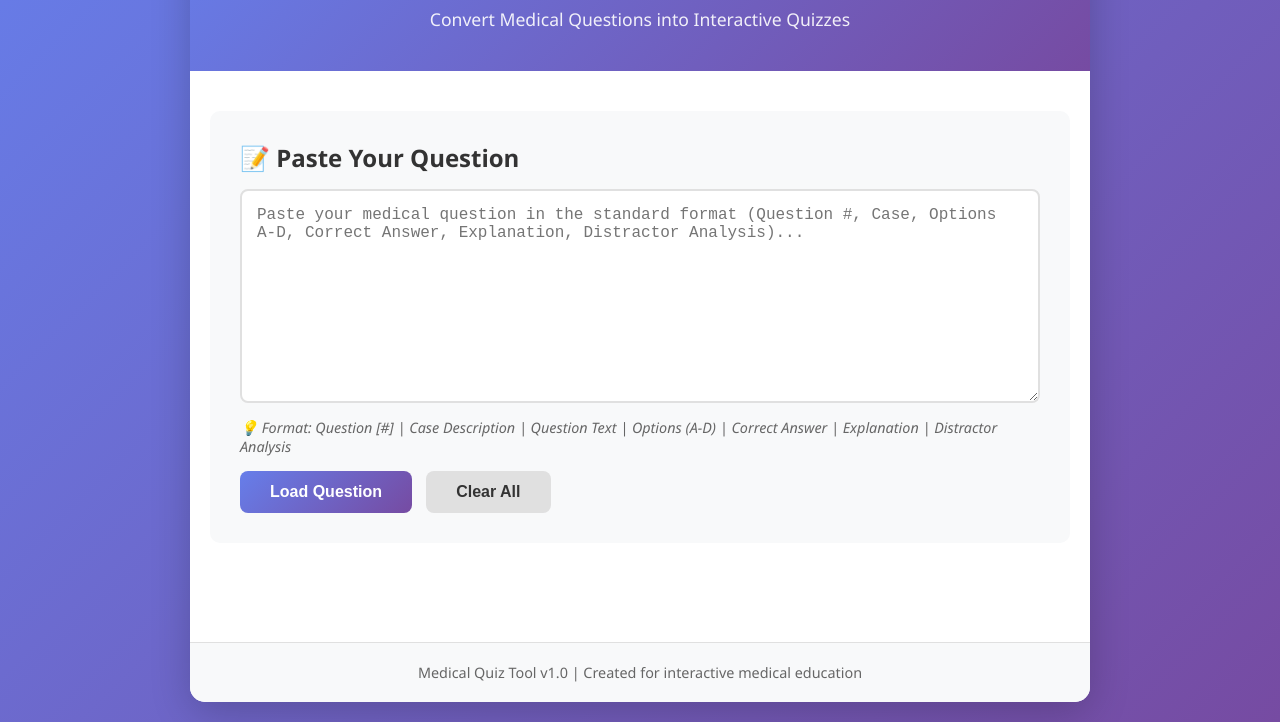
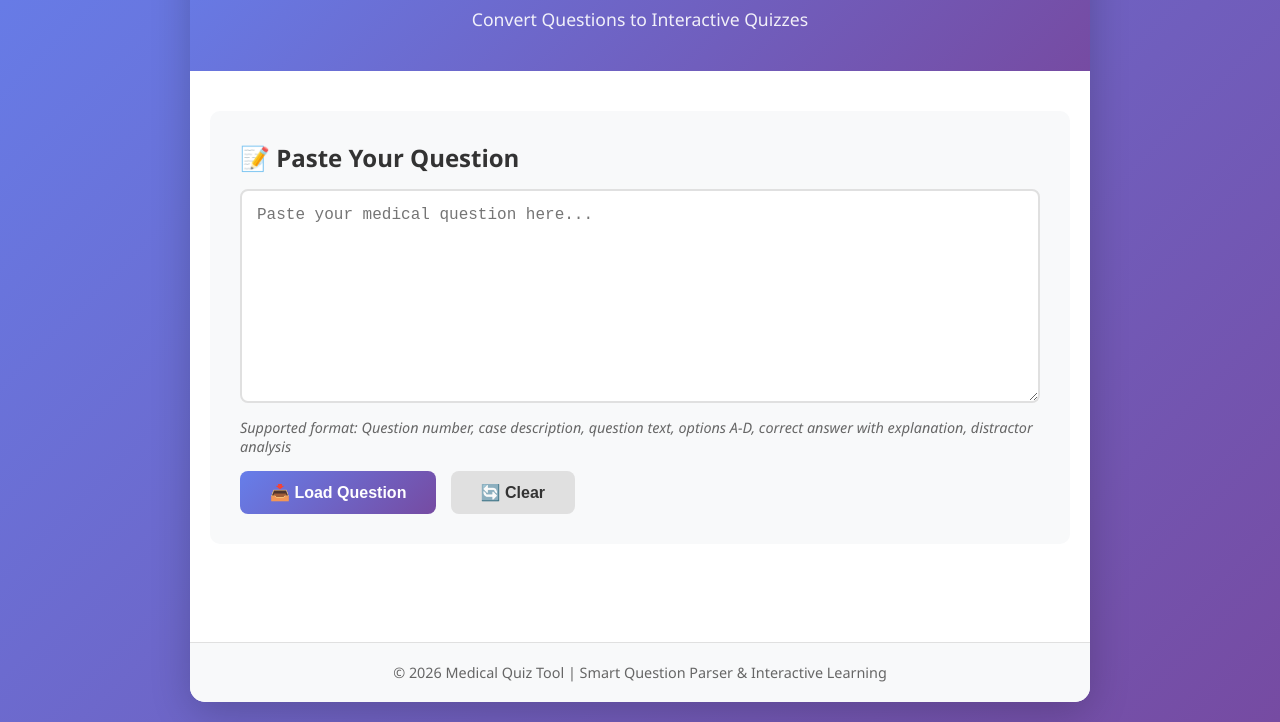
Before and after one commit to neo-nayan/medical-quiz-tool, a plain HTML site: page index.html in a window 1280 px wide. Shown: the part 118-840 px from the top of the page. Drawn offline with Linux system fonts and the light colour scheme.

Commit message:
Add index.html main interface

```diff
--- a/index.html
+++ b/index.html
@@ -10,26 +10,30 @@
     <div class="container">
         <header>
             <h1>🏥 Medical Quiz Tool</h1>
-            <p class="subtitle">Convert Medical Questions into Interactive Quizzes</p>
+            <p class="subtitle">Convert Questions to Interactive Quizzes</p>
         </header>
 
         <div class="main-content">
             <div class="input-section">
                 <h2>📝 Paste Your Question</h2>
-                <textarea id="questionInput" rows="10" placeholder="Paste your medical question in the standard format (Question #, Case, Options A-D, Correct Answer, Explanation, Distractor Analysis)..."></textarea>
-                <p class="help-text">💡 Format: Question [#] | Case Description | Question Text | Options (A-D) | Correct Answer | Explanation | Distractor Analysis</p>
-                <button class="btn-primary" onclick="loadQuestion()">Load Question</button>
-                <button class="btn-secondary" onclick="clearAll()">Clear All</button>
+                <textarea
+                    id="questionInput"
+                    placeholder="Paste your medical question here..."
+                    rows="10"
+                ></textarea>
+                <p class="help-text">Supported format: Question number, case description, question text, options A-D, correct answer with explanation, distractor analysis</p>
+                <button class="btn-primary" onclick="loadQuestion()">📥 Load Question</button>
+                <button class="btn-secondary" onclick="clearAll()">🔄 Clear</button>
             </div>
 
             <div id="quizContainer"></div>
         </div>
 
         <footer>
-            <p>Medical Quiz Tool v1.0 | Created for interactive medical education</p>
+            <p>© 2026 Medical Quiz Tool | Smart Question Parser & Interactive Learning</p>
         </footer>
     </div>
 
-    <script src="script.js"></script>
+    <script src="script.js"><\/script>
 </body>
 </html>
```
